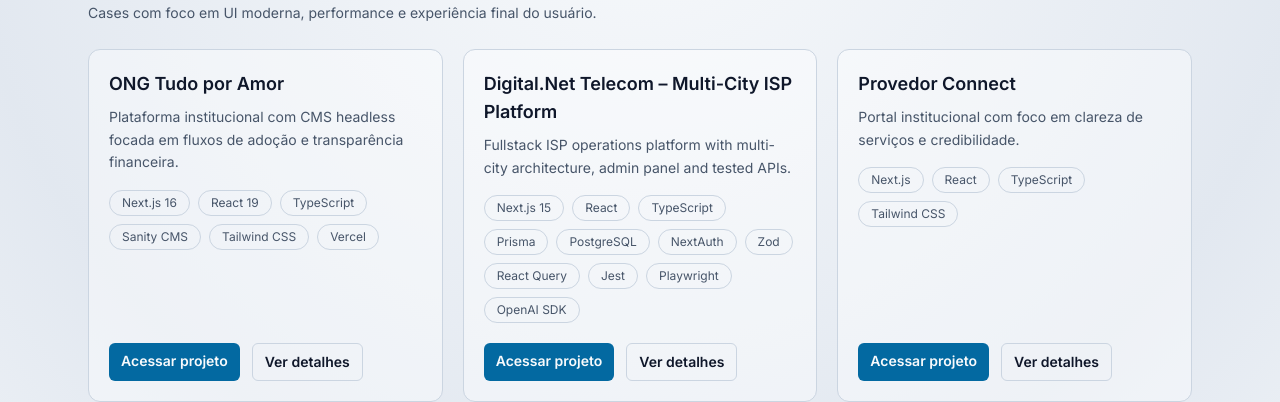
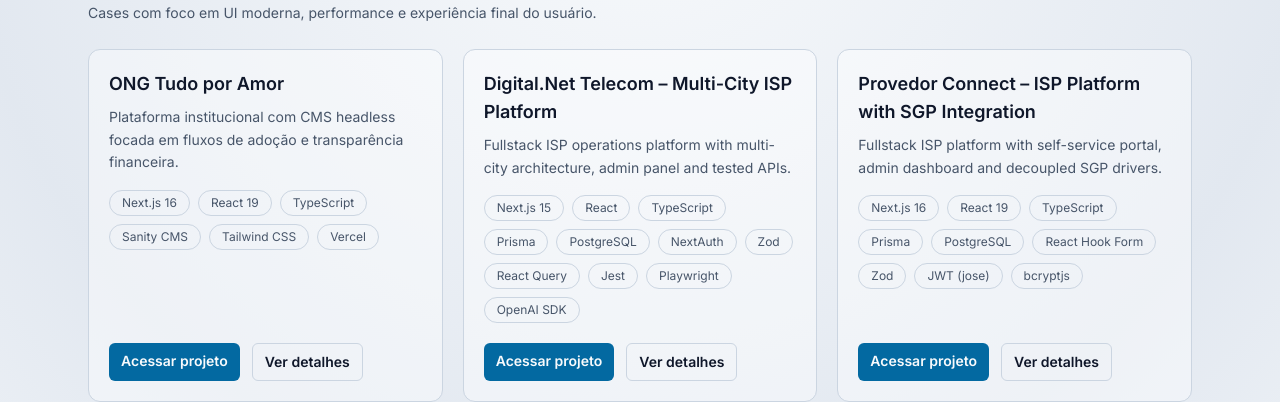
Before and after one commit to CarlosSb/antonio-gomes, a Next.js app: page /projects in a window 1280 px wide. Shown: the part 153-555 px from the top of the page. Built offline with nearby package versions, Linux system fonts and the light colour scheme; no server answers.

Commit message:
feat(content): upgrade Provedor Connect into technical case study

```diff
--- a/src/content/projects.ts
+++ b/src/content/projects.ts
@@ -135,41 +135,54 @@
   },
   {
     slug: "provedor-connect",
-    title: "Provedor Connect",
-    liveUrl: "https://provedor-connect-sand.vercel.app/",
-    stack: ["Next.js", "React", "TypeScript", "Tailwind CSS"],
-    summary: {
-      pt: "Portal institucional com foco em clareza de serviços e credibilidade.",
-      en: "Institutional portal focused on service clarity and credibility.",
+    title: "Provedor Connect – ISP Platform with SGP Integration",
+    shortDescription:
+      "Fullstack ISP platform with self-service portal, admin dashboard and decoupled SGP drivers.",
+    description: {
+      pt: `Plataforma fullstack para provedor de internet regional,
+incluindo landing pages comerciais, área do cliente com autoatendimento,
+painel administrativo e integração desacoplada com múltiplos sistemas SGP.`,
+      en: `Fullstack ISP platform for regional internet providers,
+including commercial landing pages, customer self-service portal,
+admin dashboard and decoupled SGP integrations.`,
     },
-    description: {
-      pt: "Projeto desenvolvido para comunicar soluções de conectividade com organização visual e linguagem direta.",
-      en: "Built to communicate connectivity solutions with strong visual organization and direct language.",
-    },
-    challenge: {
-      pt: "Comunicar proposta técnica sem tornar a navegação complexa.",
-      en: "Communicate technical offerings without making navigation complex.",
-    },
-    solution: {
-      pt: "Arquitetura de informação enxuta com blocos objetivos e CTA em pontos estratégicos.",
-      en: "Lean information architecture with objective blocks and strategic CTA placement.",
-    },
-    results: {
-      pt: "Página consistente para apresentação de marca e aquisição de novos contatos.",
-      en: "Consistent page for brand presentation and new lead acquisition.",
-    },
-    highlights: {
-      pt: [
-        "Layout limpo com foco comercial.",
-        "Componentes reutilizáveis para escalar páginas.",
-        "Boas práticas de SEO técnico on-page.",
-      ],
-      en: [
-        "Clean layout with commercial focus.",
-        "Reusable components to scale pages.",
-        "Good on-page technical SEO practices.",
-      ],
-    },
+    stack: [
+      "Next.js 16",
+      "React 19",
+      "TypeScript",
+      "Prisma",
+      "PostgreSQL",
+      "React Hook Form",
+      "Zod",
+      "JWT (jose)",
+      "bcryptjs",
+    ],
+    architecture: [
+      "App Router fullstack architecture",
+      "Server Actions + API Routes",
+      "Domain-based modular structure",
+      "Decoupled SGP driver layer",
+      "JWT HttpOnly authentication",
+    ],
+    highlights: [
+      "Multi-provider SGP integration",
+      "Self-service customer portal",
+      "Dynamic content management",
+      "Secure admin authentication",
+      "Mock driver for development fallback",
+    ],
+    impact: [
+      "Unified digital operations for ISP",
+      "Reduced support demand via self-service",
+      "Lower coupling with external systems",
+    ],
+    links: [
+      {
+        label: "Live",
+        href: "https://provedor-connect-sand.vercel.app/",
+      },
+    ],
+    seoTitle: "Provedor Connect | Antonio Gomes",
   },
   {
     slug: "otica-plus",
```
